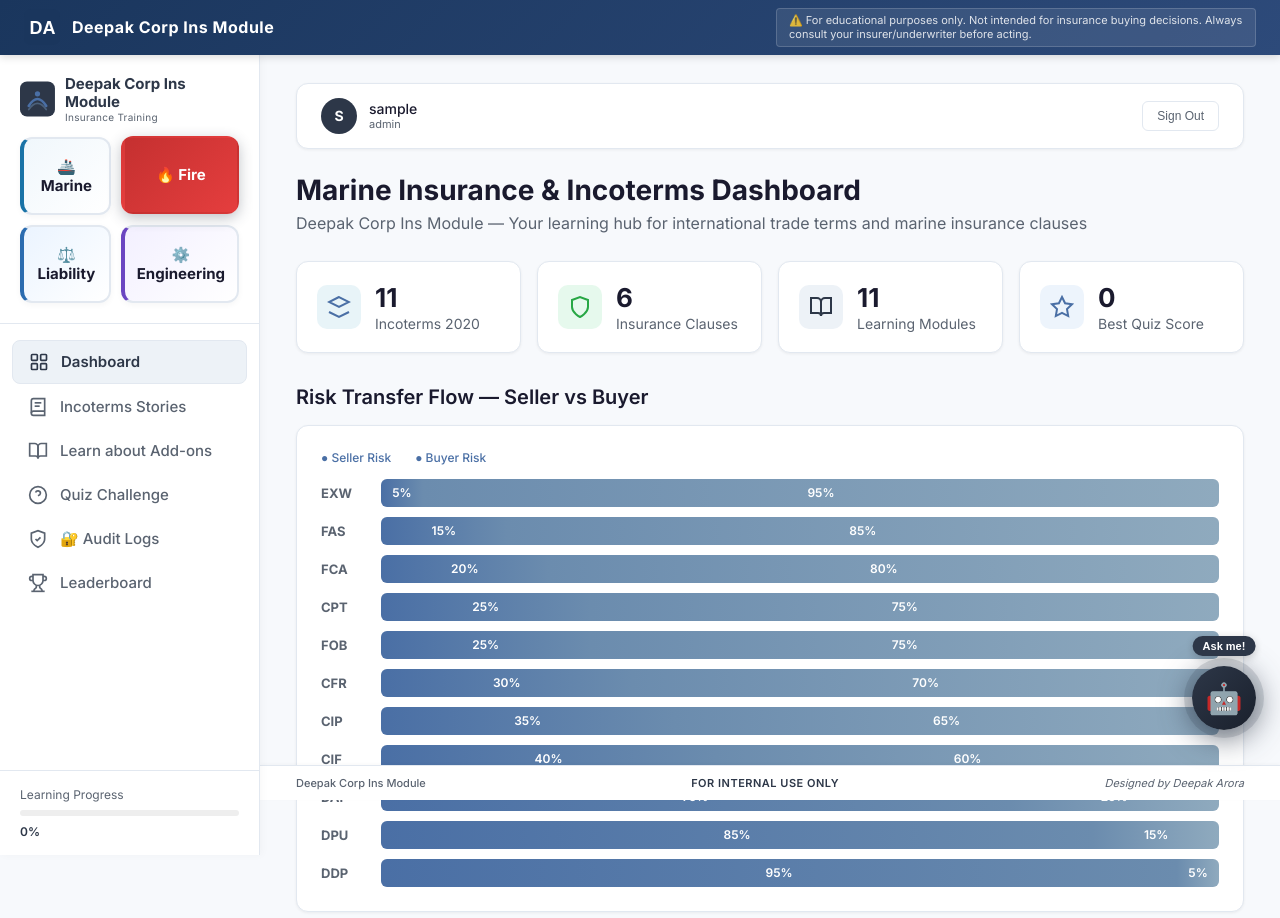
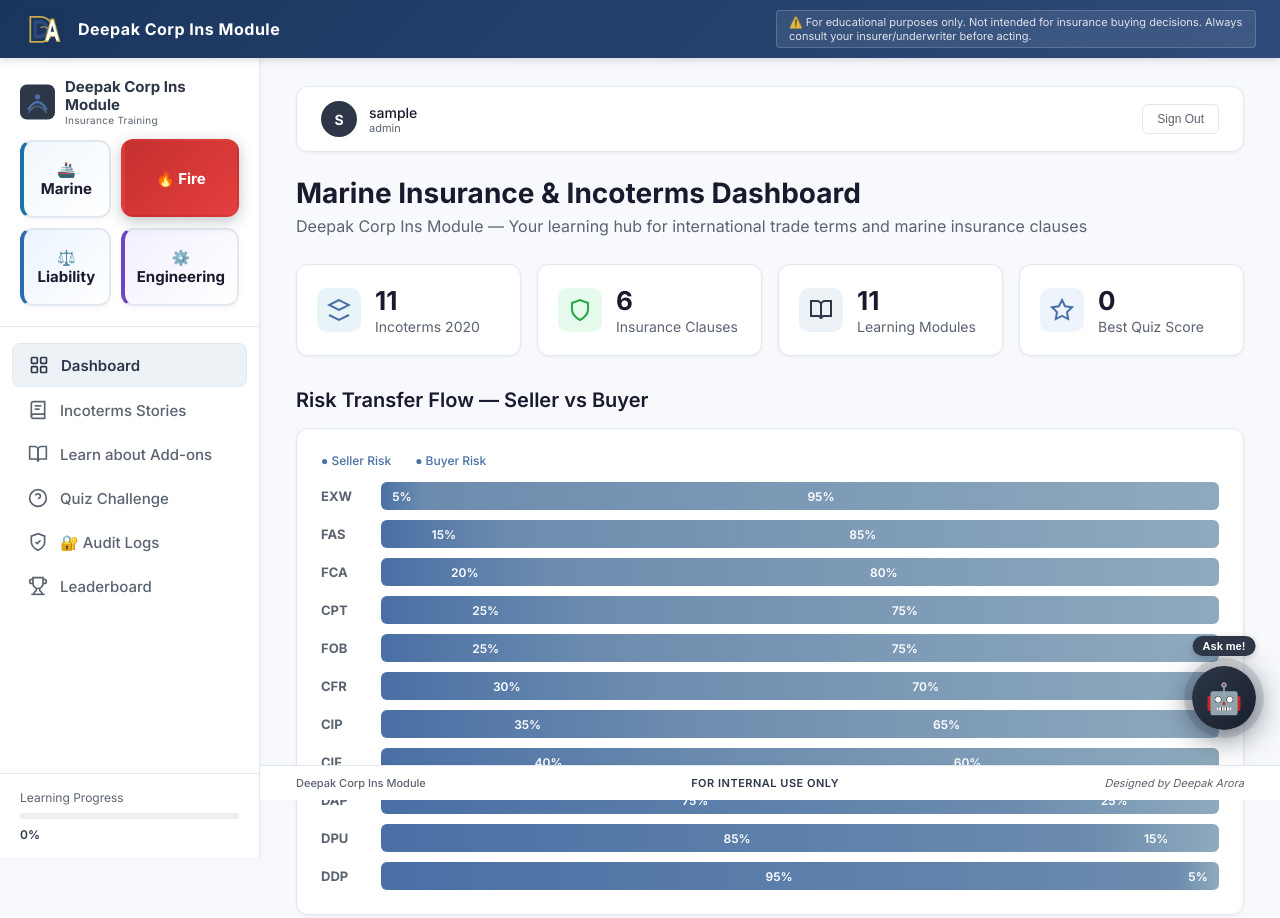
Before and after one commit to deepakarora15/icici-lombard-training, a website: page public/index.html in a window 1280 px wide. Shown: the top 918 px of the page. Drawn offline with Linux system fonts and the light colour scheme; sample sign-in values are in the browser's storage.

Commit message:
Update logo to stylized DA monogram (navy blue D + gold A with accent) matching brand design

```diff
--- a/public/index.html
+++ b/public/index.html
@@ -12,9 +12,19 @@
 <body>
     <div class="top-ribbon">
         <div class="ribbon-logo">
-            <svg width="36" height="36" viewBox="0 0 40 40" fill="none" xmlns="http://www.w3.org/2000/svg">
-                <rect width="40" height="40" rx="8" fill="#1a365d"/>
-                <text x="6" y="28" font-family="Arial, sans-serif" font-size="20" font-weight="bold" fill="white">DA</text>
+            <svg width="42" height="42" viewBox="0 0 120 120" fill="none" xmlns="http://www.w3.org/2000/svg">
+                <rect width="120" height="120" rx="16" fill="#1a365d"/>
+                <!-- Stylized D - outer -->
+                <path d="M18 25h28c20 0 36 16 36 36s-16 36-36 36H18V25z" fill="none" stroke="#c9a84c" stroke-width="5"/>
+                <!-- Stylized D - inner fill -->
+                <path d="M28 35h18c14 0 26 12 26 26s-12 26-26 26H28V35z" fill="#2d4a7a"/>
+                <path d="M36 45h10c9 0 16 7 16 16s-7 16-16 16H36V45z" fill="#1a365d"/>
+                <!-- Stylized A - overlapping -->
+                <path d="M58 97L76 30h10l18 67h-11l-4-14H73l-4 14H58z" fill="#c9a84c"/>
+                <path d="M62 93L78 34h6l16 59h-8l-4-13H74l-4 13H62z" fill="white" fill-opacity="0.95"/>
+                <path d="M76 68h10l-5-18-5 18z" fill="#1a365d"/>
+                <!-- Gold accent swirl connecting D and A -->
+                <path d="M48 55c8-3 16-1 22 5" stroke="#c9a84c" stroke-width="3" stroke-linecap="round" fill="none"/>
             </svg>
         </div>
         <div class="ribbon-title">Deepak Corp Ins Module</div>
```
